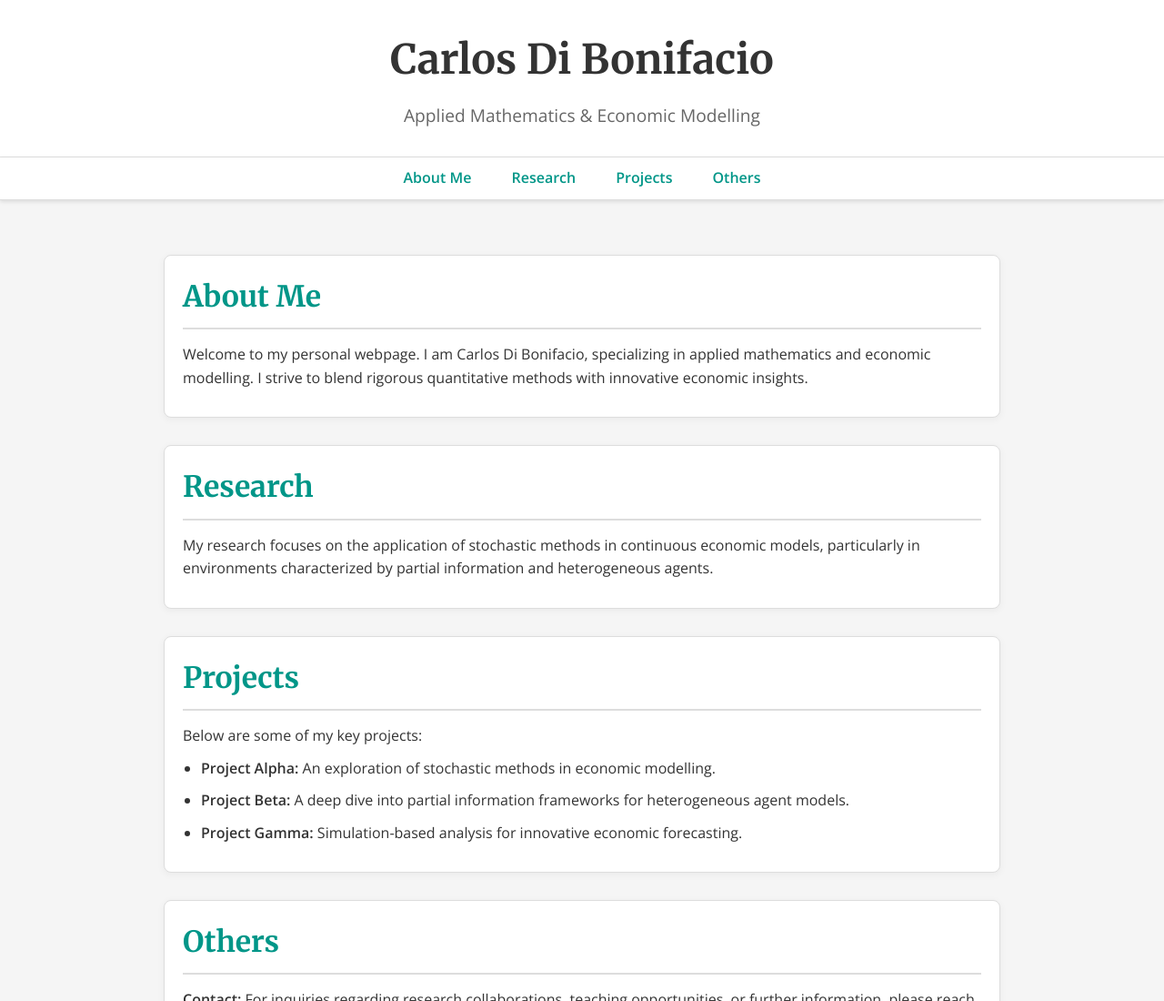
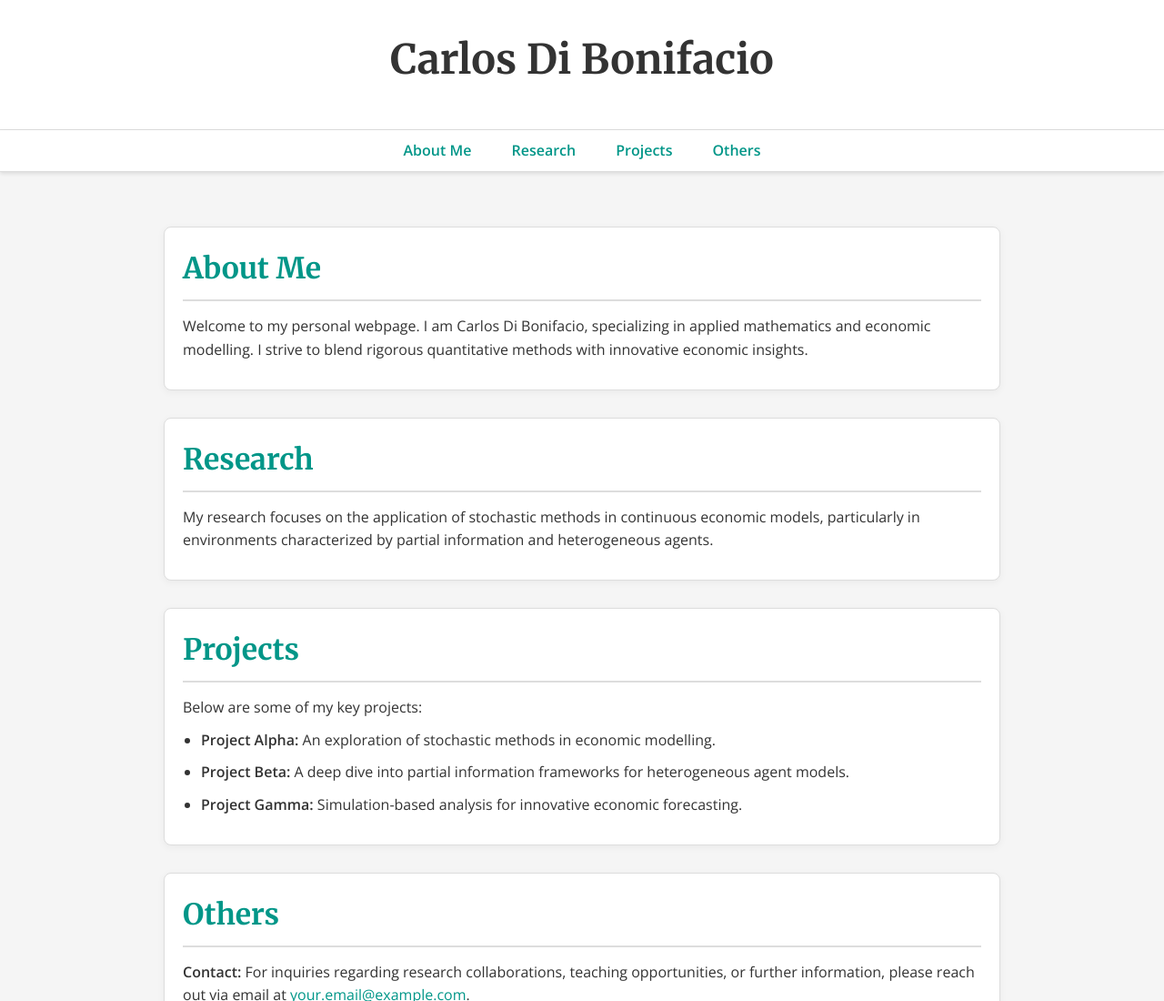
Before and after one commit to carlosleondibo/carlosleondibo.github.io, a plain HTML site: page index.html in a window 1280 px wide. Shown: the top 1100 px of the page at 91% size. Drawn offline with nearby package versions, Linux system fonts and the light colour scheme.

Commit message:
Update index.html

```diff
--- a/index.html
+++ b/index.html
@@ -163,7 +163,7 @@
 <body>
   <header>
     <h1>Carlos Di Bonifacio</h1>
-    <p>Applied Mathematics &amp; Economic Modelling</p>
+    <p></p>
   </header>
 
   <nav>
```
